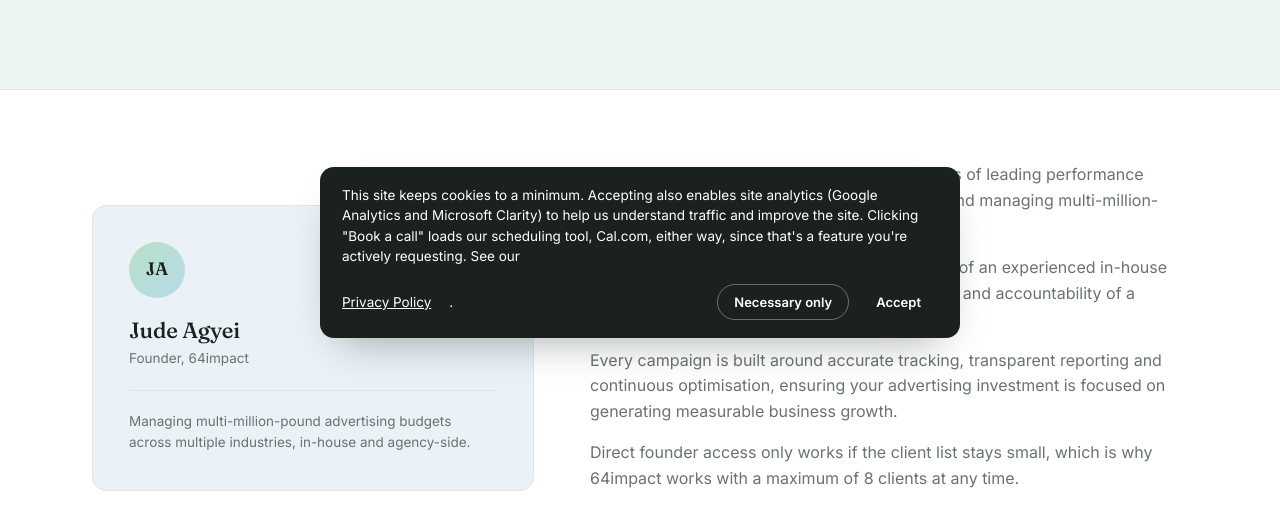
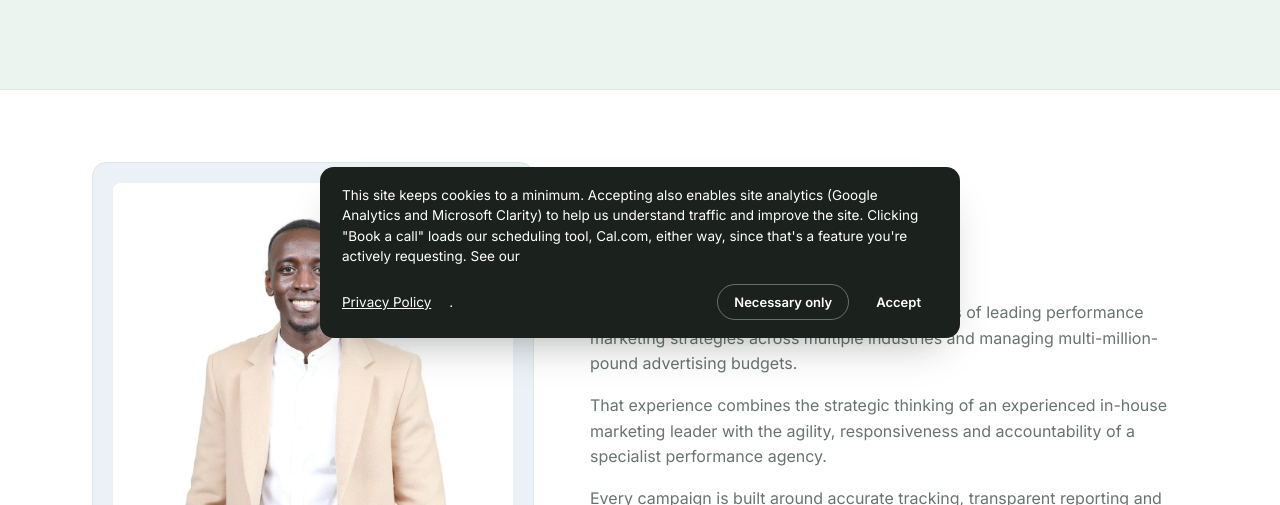
Before and after one commit to jagyei1/64impact-website, a plain HTML site: page about.html in a window 1280 px wide. Shown: the part 442-947 px from the top of the page. Drawn offline with Linux system fonts and the light colour scheme.

Commit message:
Replace initials placeholder with real founder photos (headshot on homepage/avatar, full-body portrait on About page)

```diff
--- a/about.html
+++ b/about.html
@@ -78,11 +78,10 @@
 <section class="section-sm">
   <div class="wrap">
     <div class="trust-grid">
-      <div class="founder-card">
-        <div class="founder-avatar">JA</div>
+      <div class="founder-photo-card">
+        <img class="founder-photo" src="jude-photo.jpg" alt="Jude Agyei, Founder of 64impact">
         <h3>Jude Agyei</h3>
         <div class="role">Founder, 64impact</div>
-        <p class="note">Managing multi-million-pound advertising budgets across multiple industries, in-house and agency-side.</p>
       </div>
       <div class="trust-copy">
         <p>64impact was founded by Jude Agyei after years of leading performance marketing strategies across multiple industries and managing multi-million-pound advertising budgets.</p>
--- a/styles.css
+++ b/styles.css
@@ -158,14 +158,19 @@ section{ padding:100px 0; }
 .trust-grid{ display:grid; grid-template-columns:0.85fr 1.15fr; gap:56px; align-items:center; }
 .founder-card{ background:var(--sky); border:1px solid var(--line); border-radius:var(--radius); padding:36px; }
 .founder-avatar{
-  width:56px; height:56px; border-radius:50%;
-  background:linear-gradient(135deg, var(--mint-deep), var(--sky-deep));
-  display:flex; align-items:center; justify-content:center;
-  font-family:'Fraunces', serif; font-weight:600; font-size:18px; margin-bottom:20px;
+  width:56px; height:56px; border-radius:50%; object-fit:cover; object-position:top;
+  display:block; margin-bottom:20px;
 }
 .founder-card h3{ font-size:22px; margin-bottom:6px; font-weight:500; }
 .founder-card .role{ font-size:13.5px; color:var(--muted); margin-bottom:4px; }
 .founder-card .note{ font-size:13.5px; color:var(--muted); margin-top:20px; padding-top:20px; border-top:1px solid var(--line); }
+.founder-photo-card{ background:var(--sky); border:1px solid var(--line); border-radius:var(--radius); padding:20px; text-align:center; }
+.founder-photo{
+  width:100%; aspect-ratio:3/4; object-fit:cover; object-position:top;
+  border-radius:calc(var(--radius) - 6px); display:block; margin-bottom:20px; background:var(--white);
+}
+.founder-photo-card h3{ font-size:22px; margin-bottom:6px; font-weight:500; }
+.founder-photo-card .role{ font-size:13.5px; color:var(--muted); }
 .trust-copy h2{ font-size:clamp(26px,3vw,36px); margin-bottom:18px; }
 .trust-copy p{ color:var(--muted); font-size:16px; margin-bottom:16px; }
 .trust-copy p.emphasis{ color:var(--ink); font-weight:500; }
```
Also changed, not shown: index.html (+1 -1 lines), jude-headshot.jpg (added), jude-photo.jpg (added).
